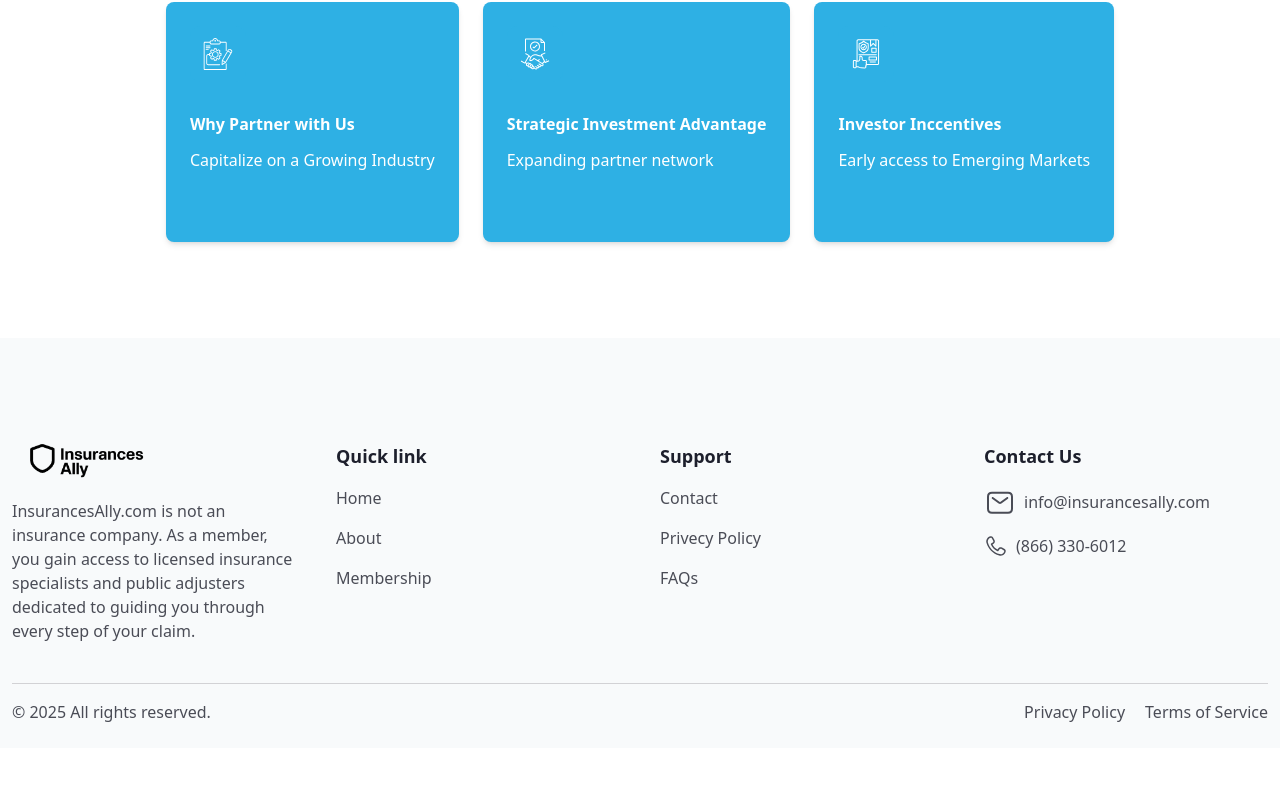
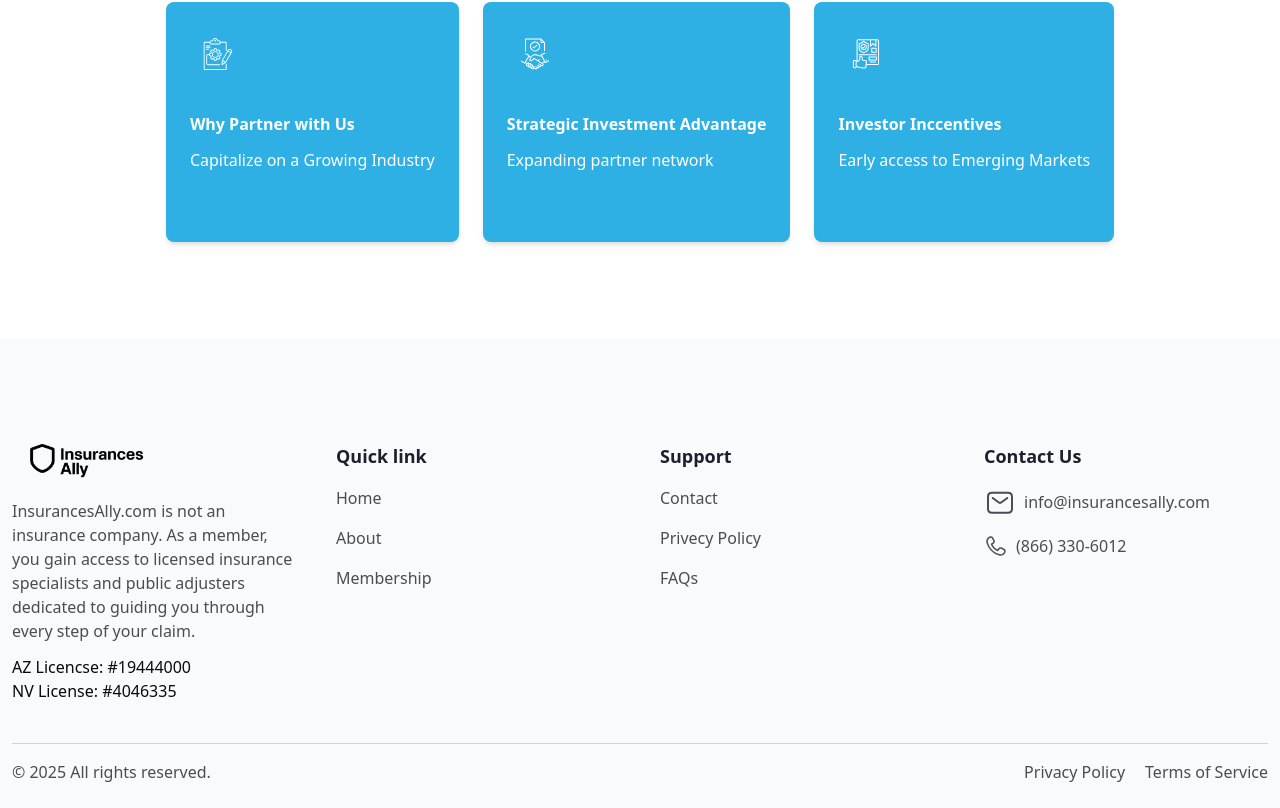
Before and after one commit to backbencherstudio/jj1078841-Insurances-Website-frontend, a Next.js app: page / in a window 1280 px wide. Shown: the part 6764-7572 px from the top of the page. Before the commit the page ends 7512 px from the top, so only its background shows below. Built offline with nearby package versions, Linux system fonts and the light colour scheme; no server answers.

Commit message:
Updated footer

```diff
--- a/app/_components/reusable/Footer.tsx
+++ b/app/_components/reusable/Footer.tsx
@@ -8,13 +8,18 @@ import Phone from '@/public/footerIcons/Phone'
 export default function Footer() {
   return (
     <section className="bg-disabled pt-16 pb-6 px-3">
-      <div className="container mx-auto grid grid-cols-1 sm:grid-cols-2 md:grid-cols-4 gap-10 md:gap-2 lg:gap-10 items-start justify-between border-b border-[#D2D2D5] py-10">
+      <div className='border-b border-[#D2D2D5]'>
+        <div className="container mx-auto grid grid-cols-1 sm:grid-cols-2 md:grid-cols-4 gap-10 md:gap-2 lg:gap-10 items-start justify-between py-10">
           <div>
             <Image src={logo} alt="logo" width={150} height={50} />
             <p className="text-base text-text-light font-normal mt-5">
               InsurancesAlly.com is not an insurance company.
               As a member, you gain access to licensed insurance specialists and public adjusters dedicated to guiding you through every step of your claim.
             </p>
+            <div className='pt-3'>
+              <h3>AZ Licencse: #19444000</h3>
+            <h3>NV License: #4046335</h3>
+            </div>
           </div>
 
           <div className="flex flex-col gap-4">
@@ -43,6 +48,11 @@ export default function Footer() {
             </div>
           </div>
         </div>
+        {/* <div className='w-full flex justify-between pb-4'>
+          <h3>AZ Licencse: #19444000</h3>
+          <h3>NV License: #4046335</h3>
+        </div> */}
+      </div>
 
       <div className="container mx-auto flex flex-col sm:flex-row justify-between items-center gap-4 mt-4">
         <p className="text-text-light text-base text-center sm:text-left">
```
Also changed, not shown: 4 other files (tests, documents, lock files or other folders). Lines whose indentation alone changed are shown as unchanged.
